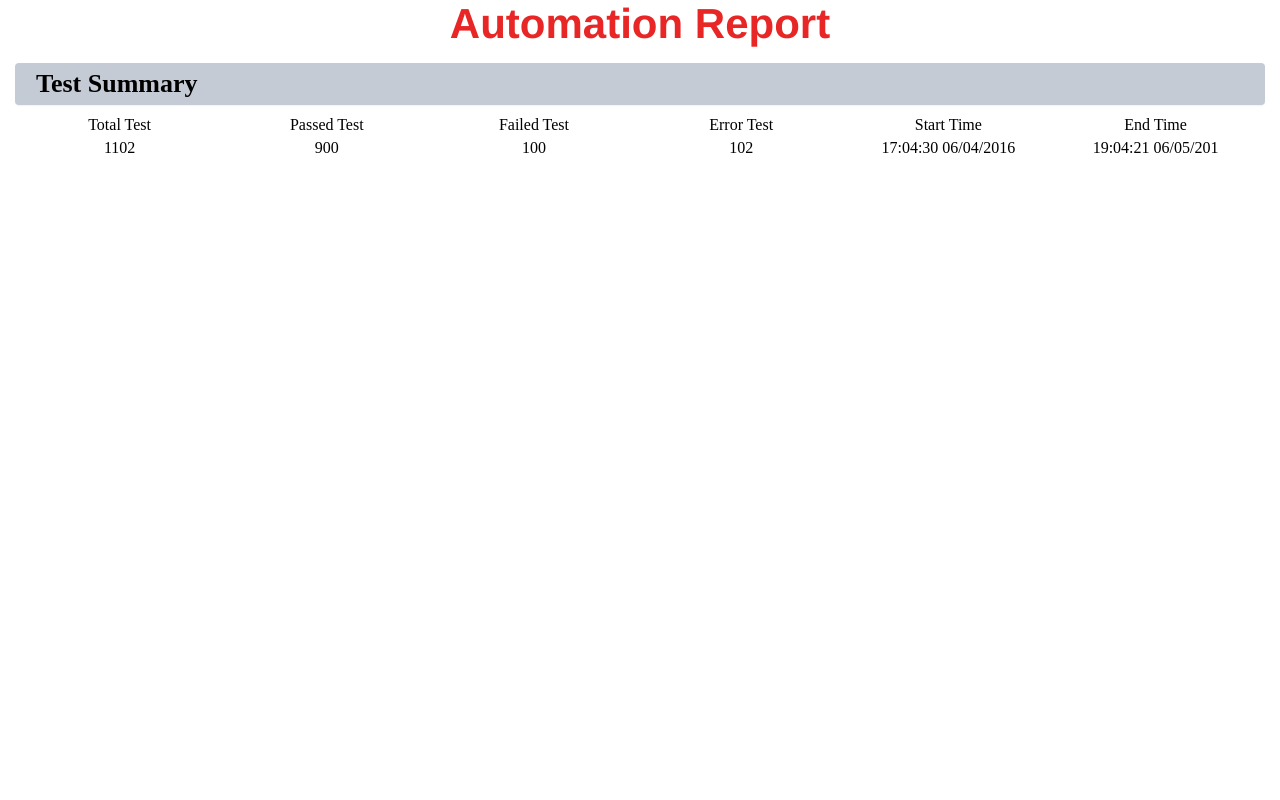
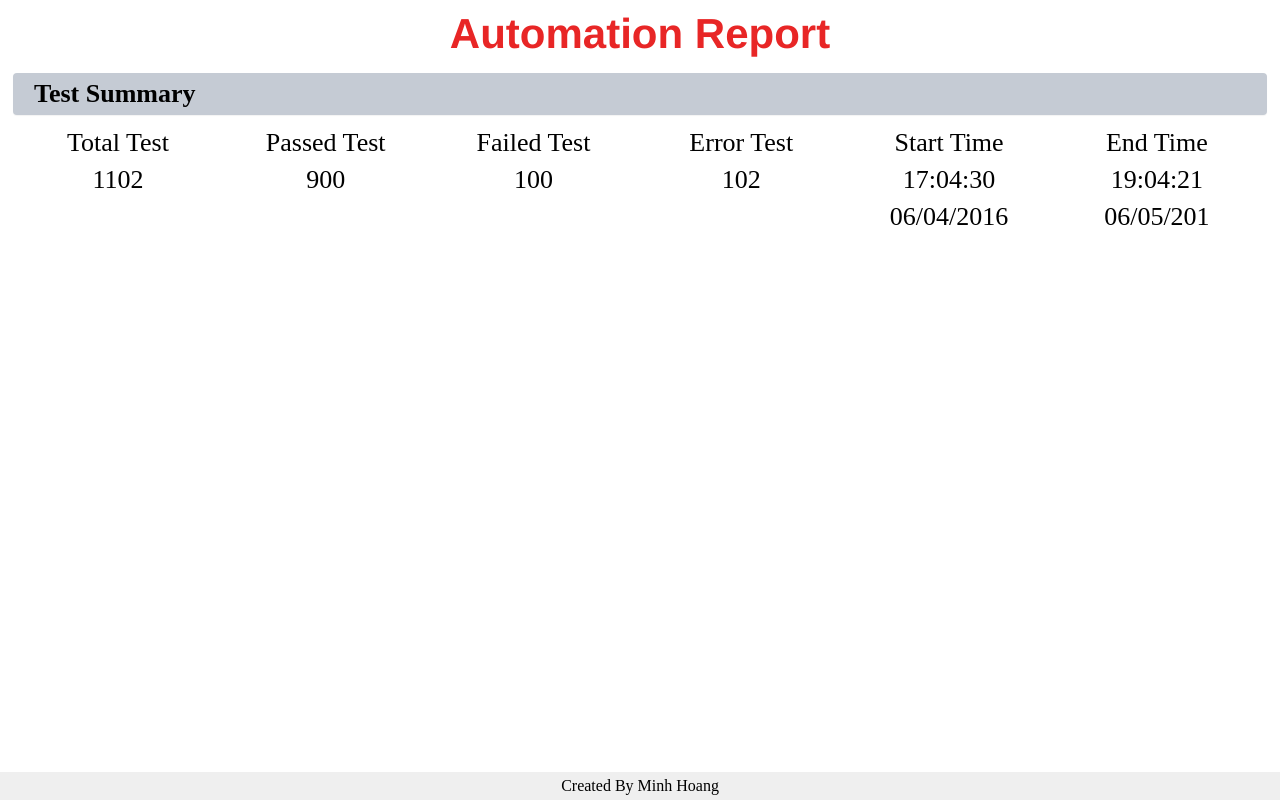
Before and after one commit to escame/ParallelAutomationFramework, a plain HTML site: page Report Template_in progress building/PraticesCSS.html in a window 1280 px wide. Drawn offline with Linux system fonts and the light colour scheme.

Commit message:
Cretate report by myself :))

```diff
--- a/Report Template_in progress building/PraticesCSS.html
+++ b/Report Template_in progress building/PraticesCSS.html
@@ -2,7 +2,6 @@
 <head><style type="text/css">
 body{
 background: #fff;
-margin:-10px;
 padding:0px;
 }
 #header{
@@ -13,6 +12,15 @@ color:#E82626;
 font-weight: 900;
 padding-bottom: 5px;
 text-align:center;
+}
+footer {
+  position: absolute;
+  right: 0;
+  bottom: 0;
+  left: 0;
+  padding: 5px;
+  background-color: #efefef;
+  text-align: center;
 }
 h3{
 margin-top:2px;
@@ -33,7 +41,7 @@ text-align:center;
 font-size:26px;
 }
 .panel{
-margin:10px 25px;
+margin:10px 5px;
 background-color:#C5CBD4;
 border:1px solid transparent;
 border-radius:4px;
@@ -54,6 +62,7 @@ margin:auto;
 width:15%;
 float:left;
 padding:10px;
+font-size:26px;
 }
 </style></head>
 <body>
@@ -88,4 +97,5 @@ padding:10px;
 </div>
 </div>
 </div></body>
+<footer>Created By Minh Hoang</footer>
 </html>
```
